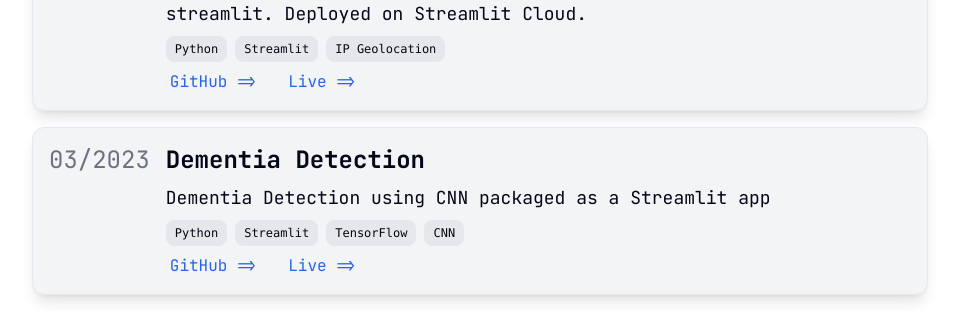
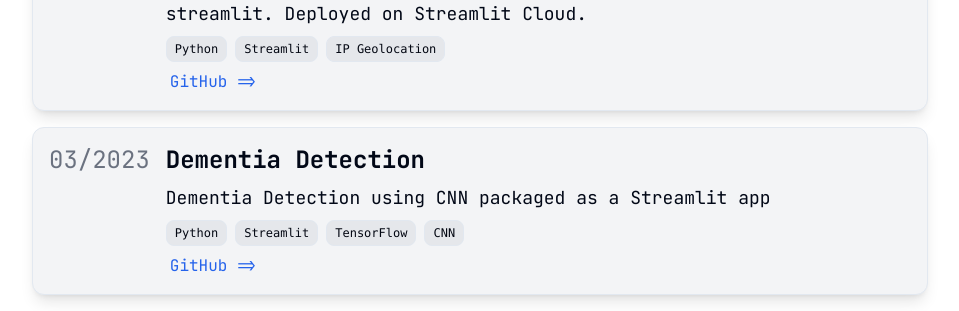
Before and after one commit to Siddhesh-Agarwal/Siddhesh-Agarwal.github.io, a Next.js app: page / in a window 1280 px wide. Shown: the part 2909-3220 px from the top of the page, without its empty margins (160-1119 px from the left). Built offline with nearby package versions, Linux system fonts and the light colour scheme.

Commit message:
basic changes

```diff
--- a/app/page.tsx
+++ b/app/page.tsx
@@ -111,7 +111,7 @@ const ProjectsOrTools: Project[] = [
         desc: "A Python API to get information about an IP address. Made using streamlit. Deployed on Streamlit Cloud.",
         links: [
             { name: "GitHub", url: "https://github.com/Siddhesh-Agarwal/IP-DB/" },
-            { name: "Live", url: "https://ip-database.streamlit.app" }
+            // { name: "Live", url: "https://ip-database.streamlit.app" }
         ],
         tags: ["Python", "Streamlit", "IP Geolocation"],
         date: { year: 2023, month: 4 }
@@ -121,7 +121,7 @@ const ProjectsOrTools: Project[] = [
         desc: "Dementia Detection using CNN packaged as a Streamlit app",
         links: [
             { name: "GitHub", url: "https://github.com/Siddhesh-Agarwal/Dementia-Detection/" },
-            { name: "Live", url: "https://dementia-detection.streamlit.app/" }
+            // { name: "Live", url: "https://dementia-detection.streamlit.app/" }
         ],
         tags: ["Python", "Streamlit", "TensorFlow", "CNN"],
         date: { year: 2023, month: 3 }
@@ -141,7 +141,7 @@ const ProjectsOrTools: Project[] = [
         desc: "Skin Cancer Detection using CNN packaged as a Streamlit app",
         links: [
             { name: "GitHub", url: "https://github.com/Siddhesh-Agarwal/Skin-Cancer-Detection/" },
-            { name: "Live", url: "https://skin-cancer-check.streamlit.app/" }
+            // { name: "Live", url: "https://skin-cancer-check.streamlit.app/" }
         ],
         tags: ["Python", "Streamlit", "TensorFlow", "CNN"],
         date: { year: 2023, month: 1 }
@@ -227,9 +227,6 @@ const ExperienceDetails: ExperienceDetail[] = [
         position: "Junior WebOps Developer",
         location: "remote"
     },
-    // {
-
-    // },
     {
         startDate: { month: 3, year: 2023 },
         endDate: { month: 4, year: 2024 },
--- a/components/Intro.tsx
+++ b/components/Intro.tsx
@@ -10,7 +10,6 @@ function ConcentricCircle({ similarLinks, reverse, radius, speed }: { similarLin
         <OrbitingCircles reverse={reverse} radius={radius} speed={speed} path>
             {
                 similarLinks.map((similarLink, index) => (
-                    // <similarLink.icon key={indexInner} />
                     <div
                         className="m-2 text-primary font-semibold inline-block text-xl w-fit cursor-pointer"
                         key={index}
--- a/components/experience.tsx
+++ b/components/experience.tsx
@@ -1,4 +1,4 @@
-import { cn, formatDate } from "@/lib/utils";
+import { formatDate } from "@/lib/utils";
 import { ExperienceDetail } from "@/types/Utils";
 import { FaBuilding, FaCalendar, FaLocationDot } from "react-icons/fa6"
 import ShineBorder from "./ui/shine-border";
@@ -7,7 +7,7 @@ function ExperienceCard({ detail }: { detail: ExperienceDetail }) {
     return (
 
         <ShineBorder
-            className="flex flex-row p-0 w-full"
+            className="flex flex-row p-0 w-full rounded"
             color={["#A07CFE", "#FE8FB5", "#FFBE7B"]}
         >
             <div className="dark:text-white p-4 rounded shadow-lg bg-card w-full">
```
Also changed, not shown: components/mode.tsx (line endings or trailing spaces).
